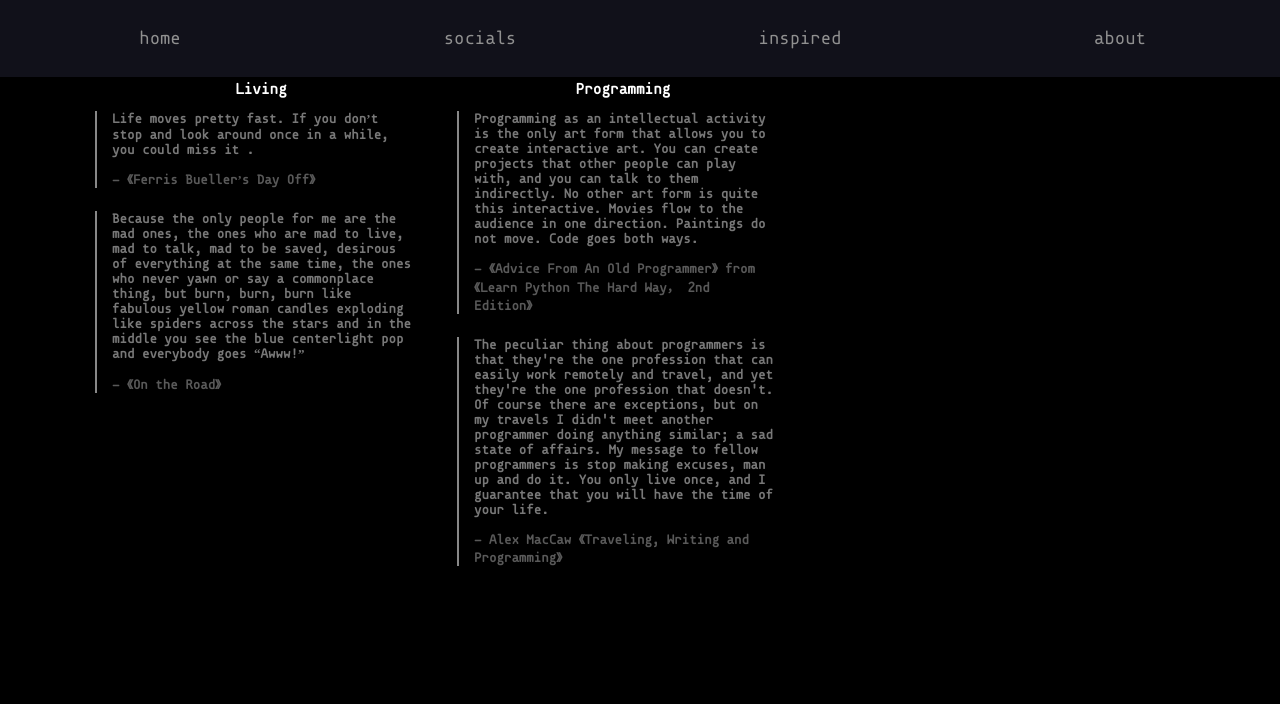
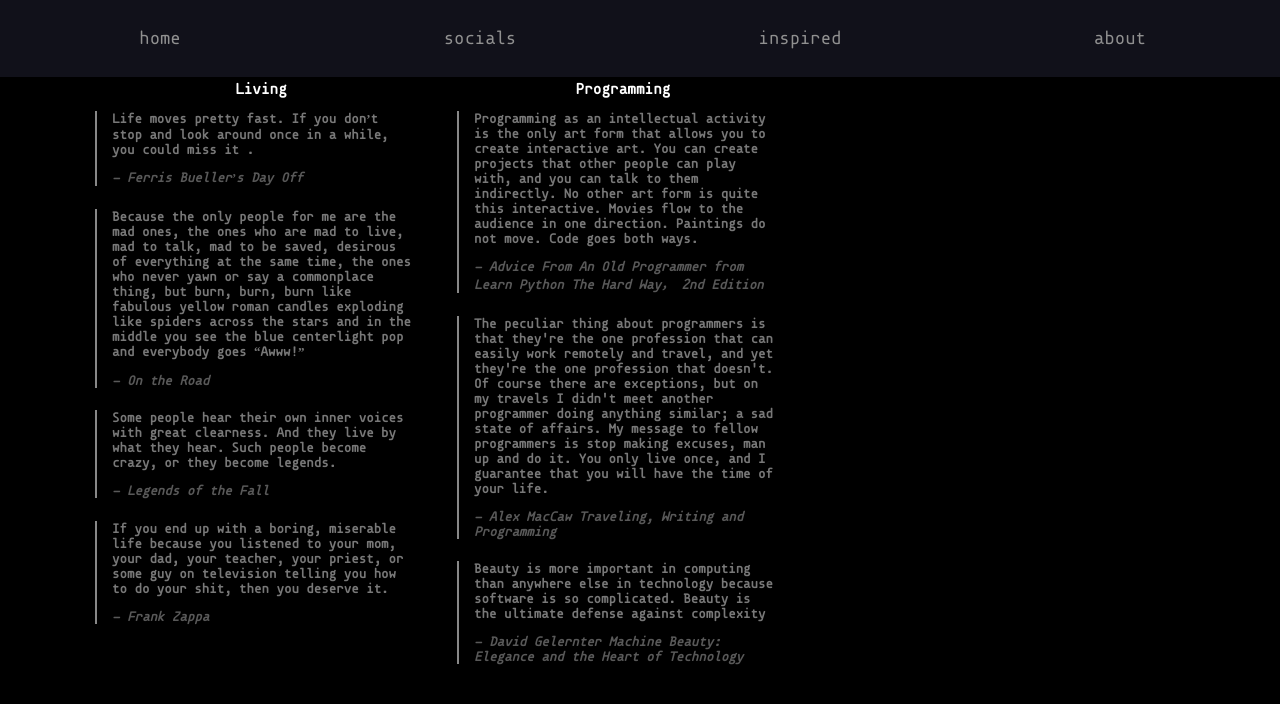
Before and after one commit to fakelbst/fakelbst.github.io, a Jekyll site: the page built from inspired/index.html, in a window 1280 px wide. Shown: the top 704 px of the page. Built offline with Jekyll 4.4.1, drawn with Linux system fonts in a browser that asks for light colours; Markdown is read by kramdown in place of the engine named in the settings.

Commit message:
update quote

```diff
--- a/inspired/index.html
+++ b/inspired/index.html
@@ -15,7 +15,7 @@ for(var i in s){
     for(var j=0;j<s[i].length;j++){
         console.log(33333);
         console.log($('.inspired'));
-        $('h2:eq(' + c +')').append("<blockquote><p>" + s[i][j].quote + "</p><p>- " + s[i][j].author + "</p></blockquote>");
+        $('h2:eq(' + c +')').append("<blockquote><p>" + s[i][j].quote + "</p><p><i>- " + s[i][j].author + "</i></p></blockquote>");
 
     }
     c++;
--- a/js/blockquote.json
+++ b/js/blockquote.json
@@ -1,16 +1,25 @@
 var s = {
     "Living":[{
         "quote": "Life moves pretty fast. If you don’t stop and look around once in a while, you could miss it .",
-        "author": "《Ferris Bueller’s Day Off》"
+        "author": "Ferris Bueller’s Day Off"
     }, {
         "quote": "Because the only people for me are the mad ones, the ones who are mad to live, mad to talk, mad to be saved, desirous of everything at the same time, the ones who never yawn or say a commonplace thing, but burn, burn, burn like fabulous yellow roman candles exploding like spiders across the stars and in the middle you see the blue centerlight pop and everybody goes “Awww!”",
-        "author": "《On the Road》"
+        "author": "On the Road"
+    }, {
+        "quote": "Some people hear their own inner voices with great clearness. And they live by what they hear. Such people become crazy, or they become legends.",
+        "author": "Legends of the Fall"
+    }, {
+        "quote": "If you end up with a boring, miserable life because you listened to your mom, your dad, your teacher, your priest, or some guy on television telling you how to do your shit, then you deserve it.",
+        "author": "Frank Zappa"
     }],
     "Programming":[{
         "quote": "Programming as an intellectual activity is the only art form that allows you to create interactive art. You can create projects that other people can play with, and you can talk to them indirectly. No other art form is quite this interactive. Movies flow to the audience in one direction. Paintings do not move. Code goes both ways.",
-        "author": "《Advice From An Old Programmer》 from 《Learn Python The Hard Way， 2nd Edition》"
+        "author": "Advice From An Old Programmer from Learn Python The Hard Way， 2nd Edition"
     }, {
         "quote": "The peculiar thing about programmers is that they're the one profession that can easily work remotely and travel, and yet they're the one profession that doesn't. Of course there are exceptions, but on my travels I didn't meet another programmer doing anything similar; a sad state of affairs. My message to fellow programmers is stop making excuses, man up and do it. You only live once, and I guarantee that you will have the time of your life.",
-        "author": "Alex MacCaw 《Traveling, Writing and Programming》"
+        "author": "Alex MacCaw Traveling, Writing and Programming"
+    }, {
+        "quote": "Beauty is more important in computing than anywhere else in technology because software is so complicated. Beauty is the ultimate defense against complexity",
+        "author": "David Gelernter Machine Beauty: Elegance and the Heart of Technology"
     }]
 }
```
